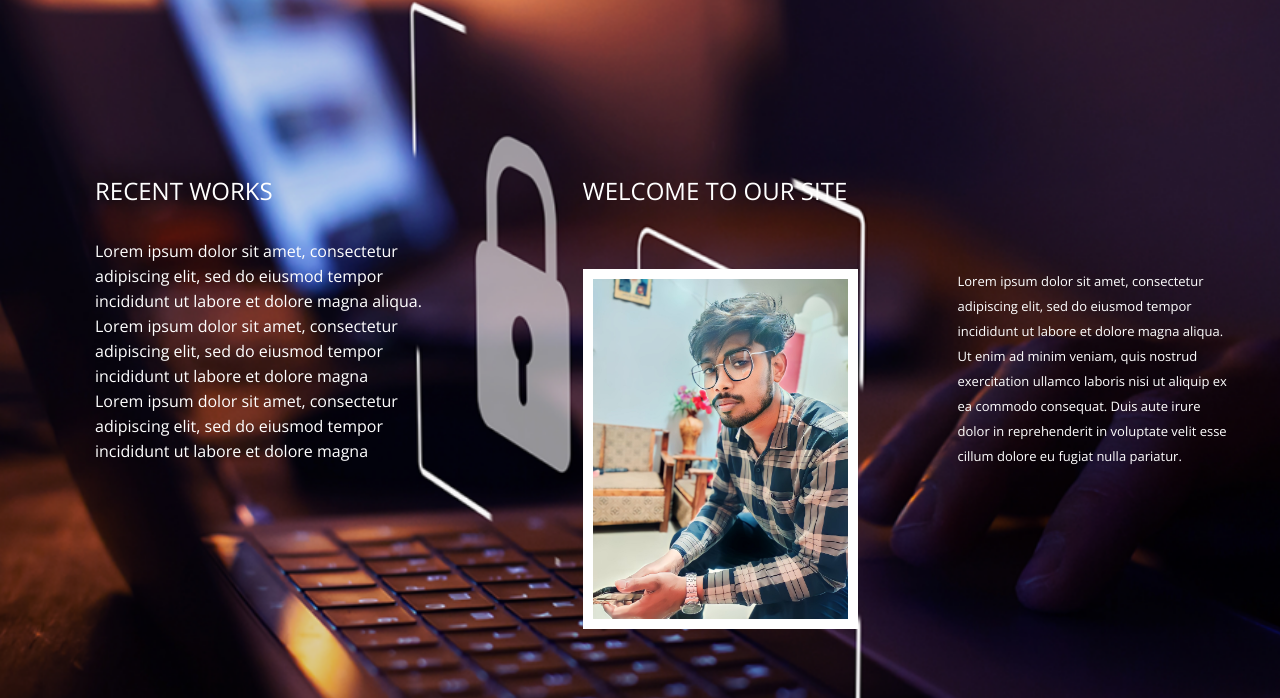
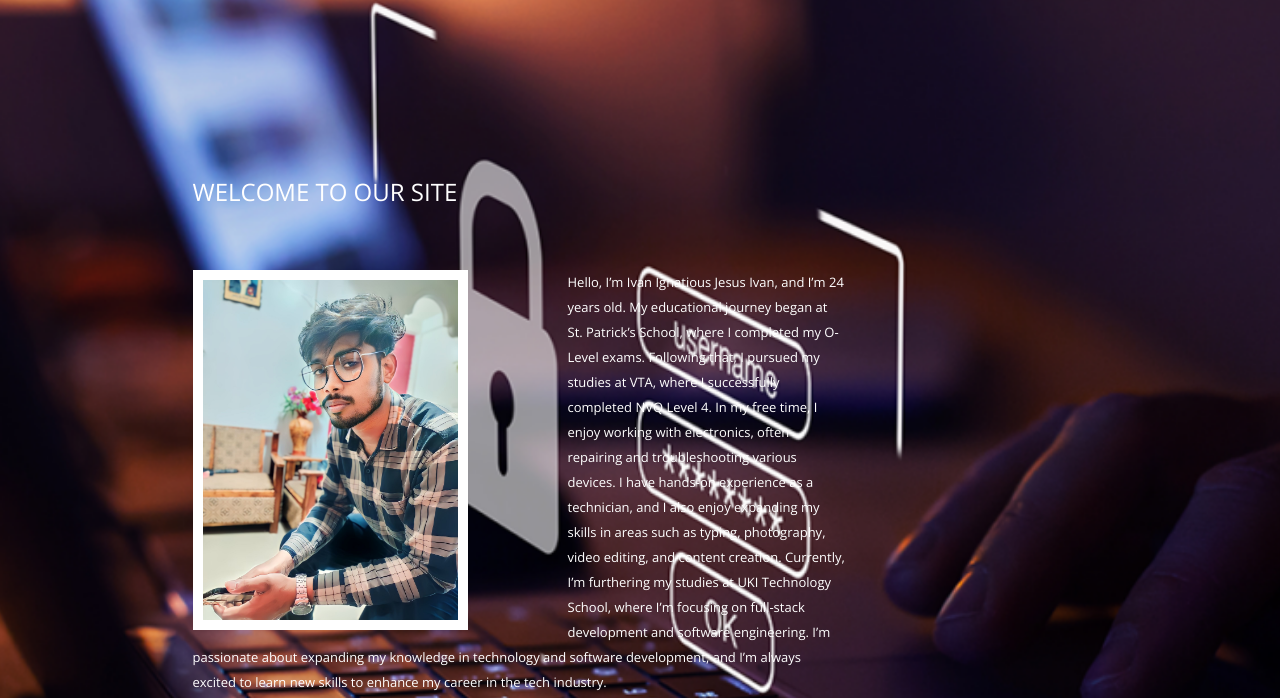
Before and after one commit to IvanDishanth/PORTFOLIO------, a plain HTML site: page index.html in a window 1280 px wide. Shown: the part 802-1500 px from the top of the page. Drawn offline with nearby package versions, Linux system fonts and the light colour scheme; some packages are replaced by stand-ins of ours.

Commit message:
Add file

```diff
--- a/css/slit-slider.css
+++ b/css/slit-slider.css
@@ -155,7 +155,9 @@
 }
 
 .bg-img-1 {
-	background-image: url(../img/slider/programming-background-collage.jpg);
+	background-image: url(../img/slider/ChatGPT\ Image\ Mar\ 30\,\ 2025\,\ 01_35_24\ PM.png);
+	background-size: cover;
+    background-position: center;
 }
 .bg-img-2 {
 	background-image: url(../img/slider/3.jpg);
--- a/index.html
+++ b/index.html
@@ -170,7 +170,7 @@
 								<div class="row">
 									<div class="col-md-4 wow animated fadeInLeft">
 										<div class="recent-works">
-											<h3>Recent Works</h3>
+											<!-- <h3>Recent Works</h3>
 											<div id="">
 												<div class="work-item">
 													<p>Lorem ipsum dolor sit amet, consectetur adipiscing elit, sed do eiusmod tempor incididunt ut labore et dolore magna aliqua.</p>
@@ -179,17 +179,21 @@
 													<p>Lorem ipsum dolor sit amet, consectetur adipiscing elit, sed do eiusmod tempor incididunt ut labore et dolore magna</p>
 												</div>
 												<div class="work-item">
-													<p>Lorem ipsum dolor sit amet, consectetur adipiscing elit, sed do eiusmod tempor incididunt ut labore et dolore magna</p>
+													<p>Lorem ipsum dolor sit amet, consectetur adipiscing elit, sed do eiusmod tempor incididunt ut labore et dolore magna</p> -->
 												</div>
 											</div>
 										</div>
 									</div>
-									<div class="col-md-7 col-md-offset-1 wow animated fadeInRight">
+									<div class="col-md-7 col-md-offset-1 wow animated fadeInRight ">
 										<div class="welcome-block">
 											<h3>Welcome To Our Site</h3>
 											  <div class="message-body">
 												<img src="img/member-1.jpg" class="pull-left" alt="member">
-												   <p>Lorem ipsum dolor sit amet, consectetur adipiscing elit, sed do eiusmod tempor incididunt ut labore et dolore magna aliqua. Ut enim ad minim veniam, quis nostrud exercitation ullamco laboris nisi ut aliquip ex ea commodo consequat. Duis aute irure dolor in reprehenderit in voluptate velit esse cillum dolore eu fugiat nulla pariatur. </p>
+												   <p> Hello, I’m Ivan Ignatious Jesus Ivan, and I’m 24 years old. My educational journey began at St. Patrick’s School, where I completed my O-Level exams. Following that, I pursued my studies at VTA, where I successfully completed NVQ Level 4.
+
+                                                    In my free time, I enjoy working with electronics, often repairing and troubleshooting various devices. I have hands-on experience as a technician, and I also enjoy expanding my skills in areas such as typing, photography, video editing, and content creation.
+
+                                                    Currently, I’m furthering my studies at UKI Technology School, where I’m focusing on full-stack development and software engineering. I’m passionate about expanding my knowledge in technology and software development, and I’m always excited to learn new skills to enhance my career in the tech industry.</p>
 											  </div>
 										</div>
 									</div>
```
